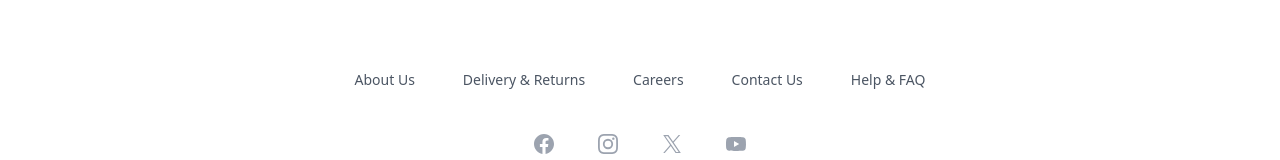
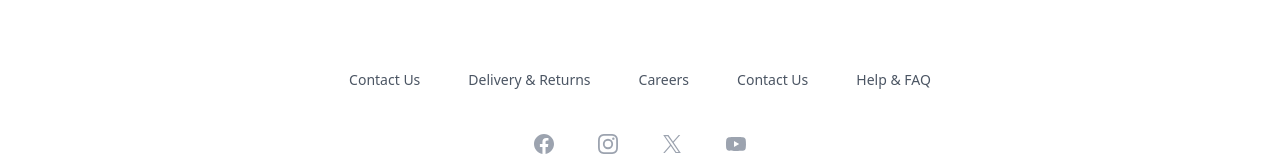
Before and after one commit to kostas-python/ted-faker-shopping-store, a Next.js app: page / in a window 1280 px wide. Shown: the part 3140-3300 px from the top of the page. Built offline with nearby package versions, Linux system fonts and the light colour scheme.

Commit message:
footer changes

```diff
--- a/src/app/components/Footer.tsx
+++ b/src/app/components/Footer.tsx
@@ -2,7 +2,7 @@ import { JSX, SVGProps } from "react"
 
 const navigation = {
     main: [
-      { name: 'About Us', href: '/aboutus' },
+      { name: 'Contact Us', href: '/contact' },
       { name: 'Delivery & Returns', href: '/delivery' },
       { name: 'Careers', href: '#' },
       { name: 'Contact Us', href: '/contact' },
--- a/src/app/components/Navbar.tsx
+++ b/src/app/components/Navbar.tsx
@@ -56,7 +56,7 @@ const navigation = {
     },
   ],
   pages: [
-    { name: 'Contact Us', href: '//contact' },
+    { name: 'Contact Us', href: '/contact' },
     { name: 'Stores', href: '/stores' },
   ],
 }
```
